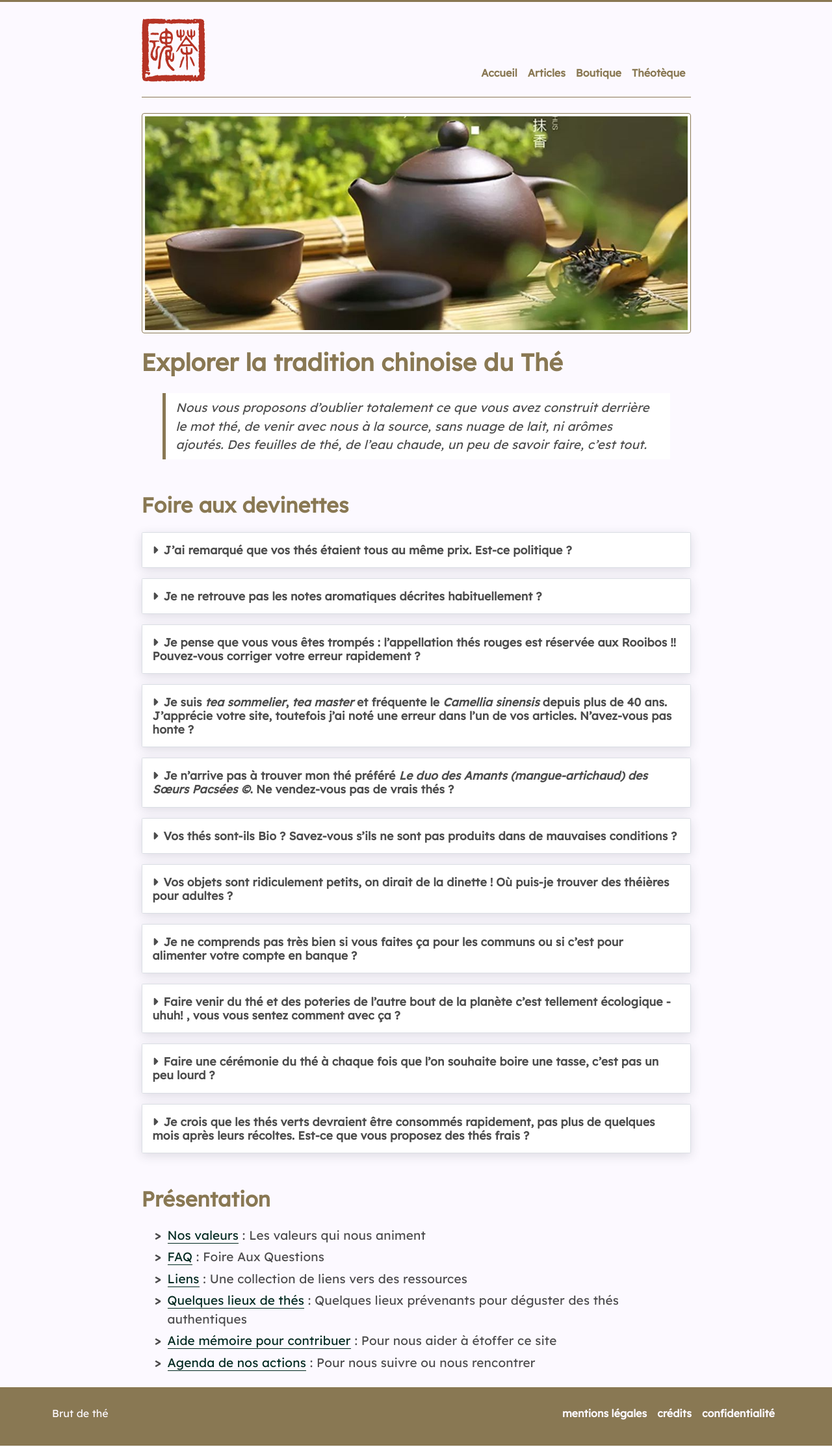
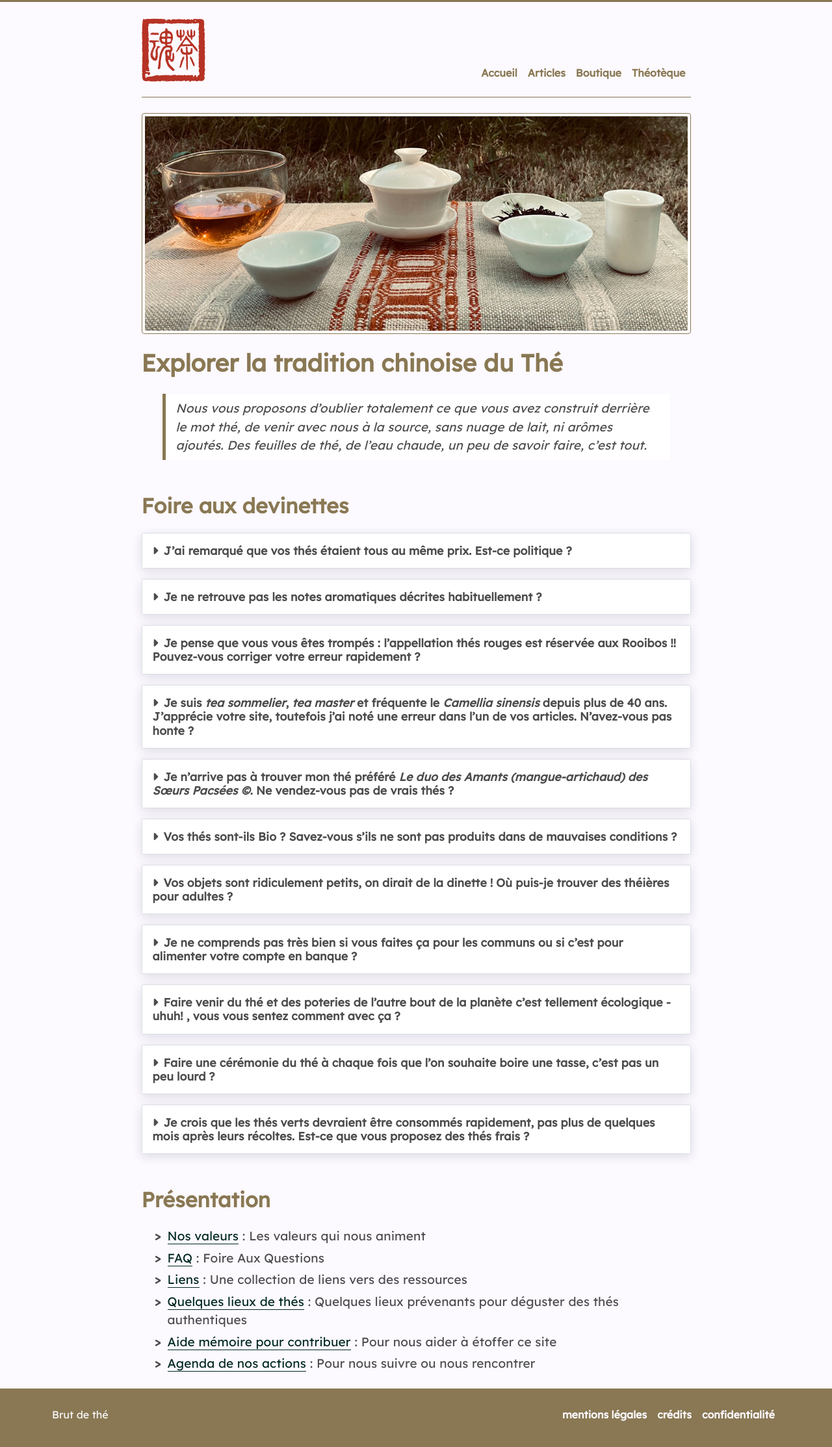
Before and after one commit to brutdethe/site, a Jekyll site: the page built from index.md, in a window 1280 px wide. Shown: the whole page at 65% size. Built offline with Jekyll 4.4.1, drawn with Linux system fonts in a browser that asks for light colours; nearby versions of some CDN libraries.

Commit message:
change la photo de lapage d'accueil

```diff
--- a/index.md
+++ b/index.md
@@ -3,7 +3,7 @@ layout: page
 title: Brut de thé
 ---
 
-![](/assets/media/bandeau.jpg)
+![](/assets/media/accueil_1.jpg)
 
 # Explorer la tradition chinoise du Thé
 
```
